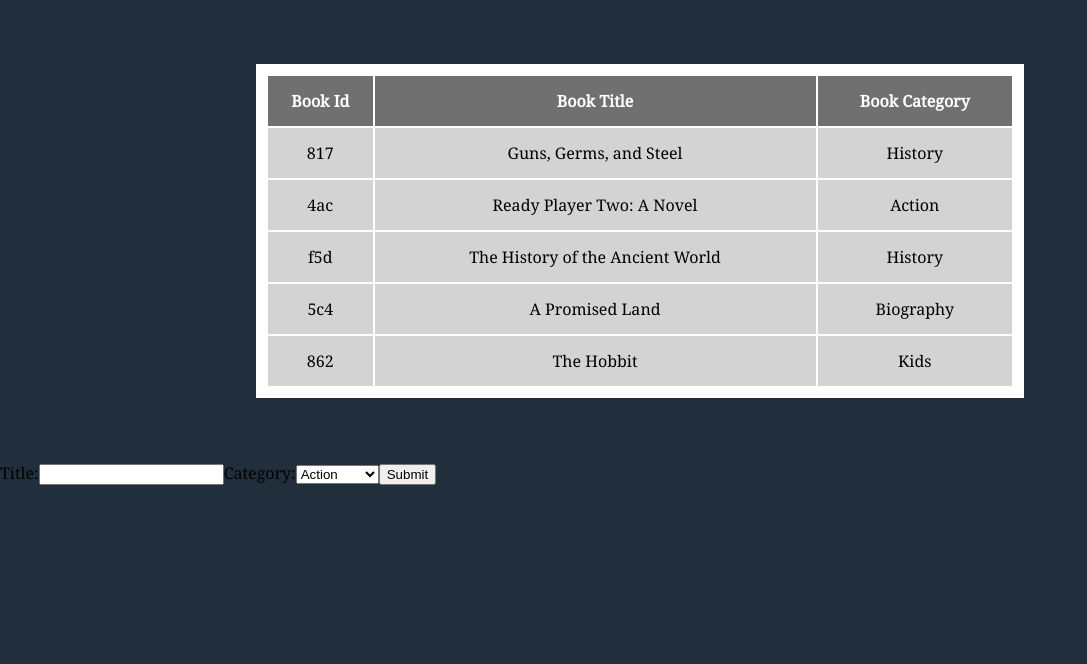
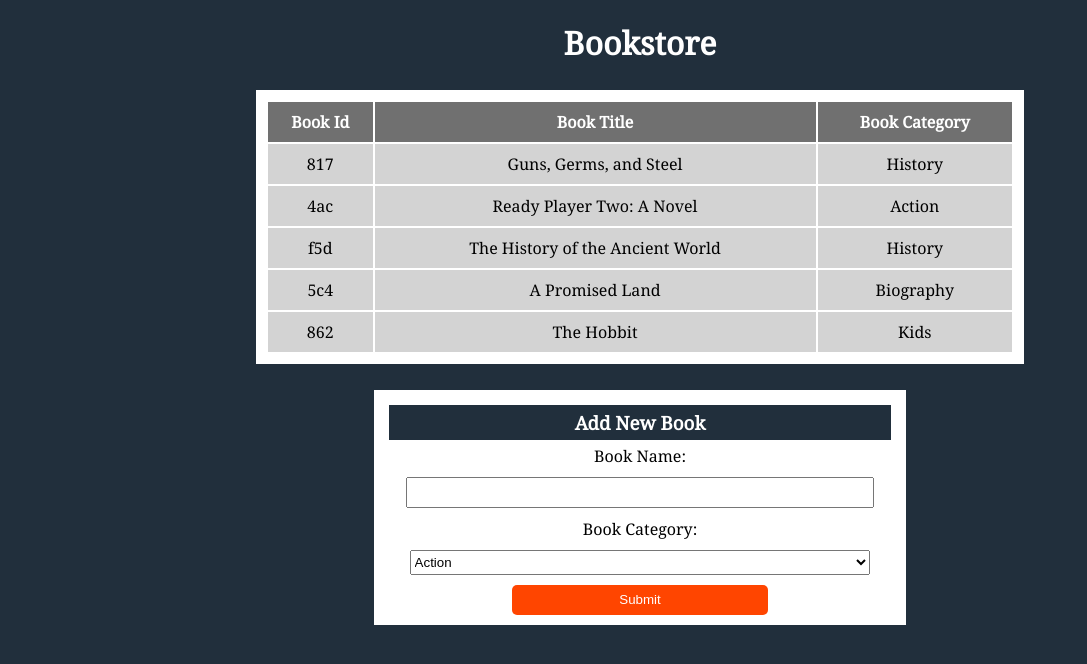
Before and after one commit to ajkacca457/redux-bookstore, a React (Create React App) app: page / in a window 1280 px wide. Shown: the top 664 px of the page, without its empty margins (0-1087 px from the left). Built offline with nearby package versions, Linux system fonts and the light colour scheme.

Commit message:
add form element to BooksForm component

```diff
--- a/src/components/App.js
+++ b/src/components/App.js
@@ -3,6 +3,7 @@ import BooksForm from '../containers/BooksForm';
 
 const App = () => (
   <div className="App">
+    <h1 style={{ color: 'white', textAlign: 'center' }}>Bookstore</h1>
     <BooksList />
     <BooksForm />
   </div>
--- a/src/containers/BooksForm.js
+++ b/src/containers/BooksForm.js
@@ -3,13 +3,17 @@ import { categories } from '../data/appdata';
 
 const BooksForm = () => (
   <div className="booksform">
-    <form>
-      <label htmlFor="title">
-        Title:
+    <h3>Add New Book</h3>
+    <form className="form">
+      <div className="formgroup">
+        <span>Book Name: </span>
+        {' '}
+        <br />
         <input type="text" name="title" id="title" />
-      </label>
-      <label htmlFor="category">
-        Category:
+      </div>
+      <div className="formgroup">
+        <span>Book Category: </span>
+        <br />
         <select name="category" id="category">
           {categories.map(category => (
             <option key={`book-category-${category}`} value={category}>
@@ -17,8 +21,8 @@ const BooksForm = () => (
             </option>
           ))}
         </select>
-      </label>
-      <input type="submit" />
+      </div>
+      <button type="submit">Submit</button>
     </form>
   </div>
 );
--- a/src/containers/BooksList.js
+++ b/src/containers/BooksList.js
@@ -7,7 +7,7 @@ const datatableStyle = {
   textAlign: 'center',
   padding: '10px',
   width: '60%',
-  margin: '5% auto',
+  margin: '2% auto',
 };
 
 const BooksList = () => {
--- a/src/index.css
+++ b/src/index.css
@@ -5,8 +5,43 @@ body {
   padding: 0;
   font-family: 'Noto Serif', serif;
   background-color: #212f3c;
+  box-sizing: border-box;
 }
 table tr {
   background-color:#D3D3D3;
-  height: 50px;
+  height: 40px;
 }
+
+.booksform {
+  width: 40%;
+  margin:2% auto;
+  text-align: center;
+  background-color: white;
+  padding:10px;
+}
+
+.form {
+  display: inline;
+}
+
+input,select {
+  width: 90%;
+  margin:10px;
+  height: 25px;
+}
+
+form button {
+  width: 50%;
+  height: 30px;
+  background-color: orangered;
+  border: none;
+  color:white;
+  border-radius: 5px;
+}
+
+.booksform h3 {
+  background-color: #212f3c;
+  color:white;
+  margin: 5px;
+  padding: 5px;
+}
```
